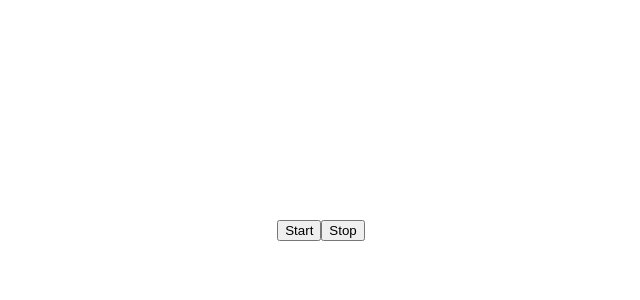
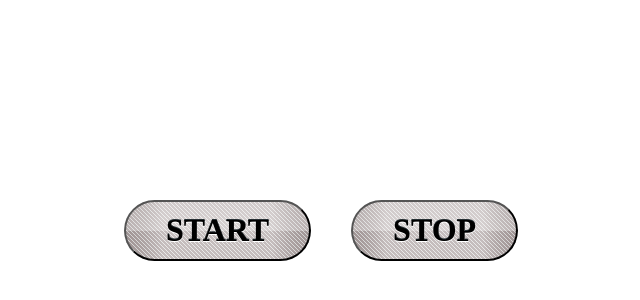
Before and after one commit to VladyslavGit/goit-js-hw-11-color-switch, a plain HTML site: page index.html in a window 1280 px wide. Shown: the part 170-470 px from the top of the page, without its empty margins (319-959 px from the left). Drawn offline with Linux system fonts and the light colour scheme.

Commit message:
basic css

```diff
--- a/css/style.css
+++ b/css/style.css
@@ -16,6 +16,94 @@ body {
     margin: 0;
     font-family: -apple-system, BlinkMacSystemFont, 'Segoe UI', Roboto,
         Oxygen-Sans, Ubuntu, Cantarell, 'Helvetica Neue', sans-serif;
-    background-color: #fff;
     color: #212121;
 }
+
+button[data-action='start']{
+margin-right: 40px;
+}
+
+button {
+    -webkit-border-radius: 300px;
+    -webkit-box-shadow:
+        0px 3px rgba(128,128,128,1), /* gradient effects */
+        0px 4px rgba(118,118,118,1),
+        0px 5px rgba(108,108,108,1),
+        0px 6px rgba(98,98,98,1),
+        0px 7px rgba(88,88,88,1),
+        0px 8px rgba(78,78,78,1),
+        0px 14px 6px -1px rgba(128,128,128,1); /* shadow */
+    -webkit-transition: -webkit-box-shadow .1s ease-in-out;
+    background-color: rgb(138, 122, 122);
+    background-image:
+        /* gloss gradient */
+        -webkit-gradient(
+            linear,
+            left bottom,
+            left top,
+            color-stop(50%,rgba(255,255,255,0)),
+            color-stop(50%,rgba(255,255,255,0.3)),
+            color-stop(100%,rgba(255,255,255,0.2))),
+
+        /* dark outside gradient */
+        -webkit-gradient(
+            linear,
+            left top,
+            right top,
+            color-stop(0%,rgba(210,210,210,0.3)),
+            color-stop(20%,rgba(210,210,210,0)),
+            color-stop(80%,rgba(210,210,210,0)),
+            color-stop(100%,rgba(210,210,210,0.3))),
+
+        /* light inner gradient */
+        -webkit-gradient(
+            linear,
+            left top,
+            right top,
+            color-stop(0%,rgba(255,255,255,0)),
+            color-stop(20%,rgba(255,255,255,0.5)),
+            color-stop(80%,rgba(255,255,255,0.5)),
+            color-stop(100%,rgba(255,255,255,0))),
+
+        /* diagonal line pattern */
+        -webkit-gradient(
+            linear,
+            0% 100%,
+            100% 0%,
+            color-stop(0%,rgba(255,255,255,0)),
+            color-stop(40%,rgba(255,255,255,0)),
+            color-stop(40%,#D2D2D1),
+            color-stop(60%,#D2D2D1),
+            color-stop(60%,rgba(255,255,255,0)),
+            color-stop(100%,rgba(255,255,255,0)));
+
+        -webkit-box-shadow:
+            0px -1px #fff, /* top highlight */
+            0px 1px 1px #FFFFFF; /* bottom edge */
+
+    -webkit-background-size: 100%, 100%, 100%, 4px 4px;
+
+    display: inline-block;
+    padding: 10px 40px 10px 40px;
+    text-transform: uppercase;
+    font-family: 'TradeGothicLTStd-BdCn20','PT Sans Narrow';
+    font-weight: 700;
+    font-size: 32px;
+
+    text-shadow: 0px 1px #fff, 0px -1px #262F33;
+}
+
+        button:active {
+            -webkit-box-shadow:
+                0px 3px rgba(128,128,128,1),
+                0px 4px rgba(118,118,118,1),
+                0px 5px rgba(108,108,108,1),
+                0px 6px rgba(98,98,98,1),
+                0px 7px rgba(88,88,88,1),
+                0px 8px rgba(78,78,78,1),
+                0px 10px 2px 0px rgba(128,128,128,.6); /* shadow */
+        }
+
+        button:active{
+            -webkit-transform: translate(0, 5px); /* depth of button press */
+        }
```
